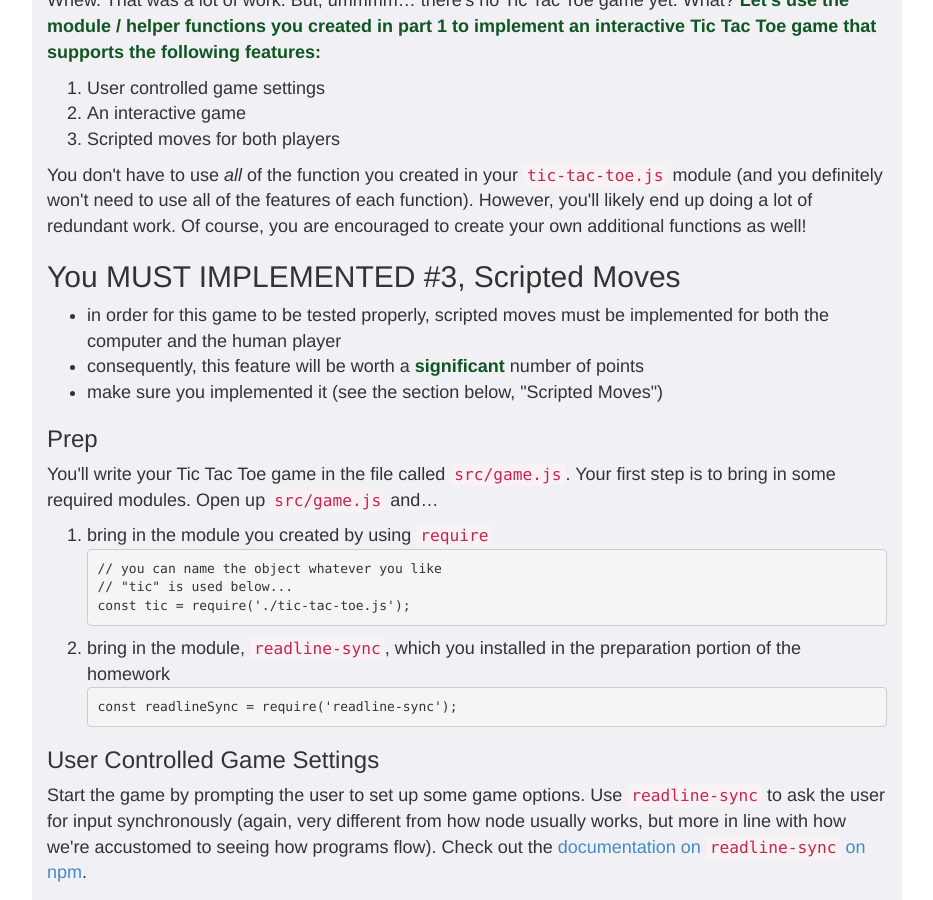
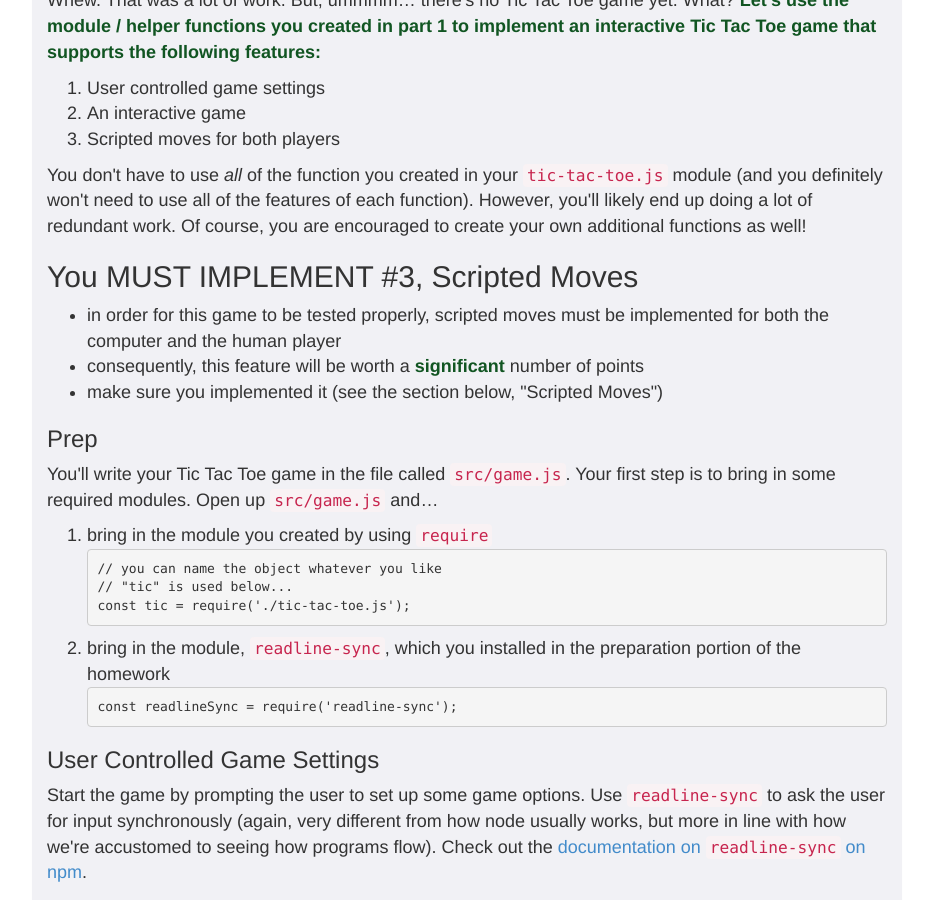
Before and after one commit to foureyes/csci-ua.0480-fall2018-001-003, a Jekyll site: the page built from homework/01.markdown, in a window 1280 px wide and 900 px high, scrolled down 22255 px. Shown: the whole window, without its empty margins (173-1106 px from the left). Built offline with Jekyll 4.4.1, drawn with Linux system fonts in a browser that asks for light colours.

Commit message:
fix typo

```diff
--- a/homework/01.markdown
+++ b/homework/01.markdown
@@ -962,7 +962,7 @@ __Let's use the module / helper functions you created in part 1 to implement an
 
 You don't have to use _all_ of the function you created in your `tic-tac-toe.js` module (and you definitely won't need to use all of the features of each function). However, you'll likely end up doing a lot of redundant work. Of course, you are encouraged to create your own additional functions as well!
 
-## You MUST IMPLEMENTED #3, Scripted Moves
+## You MUST IMPLEMENT #3, Scripted Moves
 
 * in order for this game to be tested properly, scripted moves must be implemented for both the computer and the human player
 * consequently, this feature will be worth a  __significant__ number of points
```
